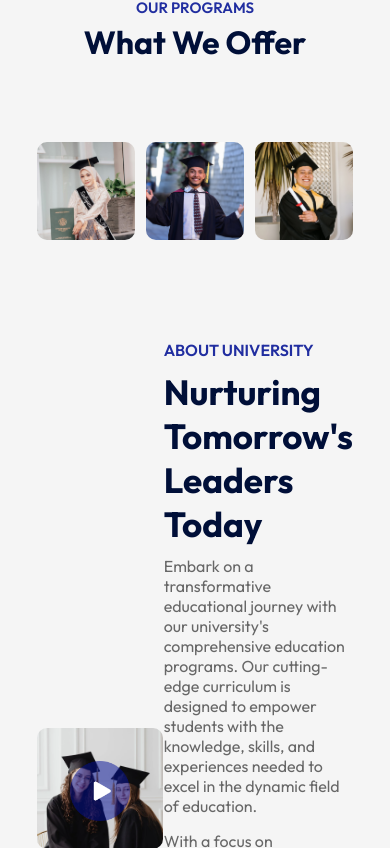
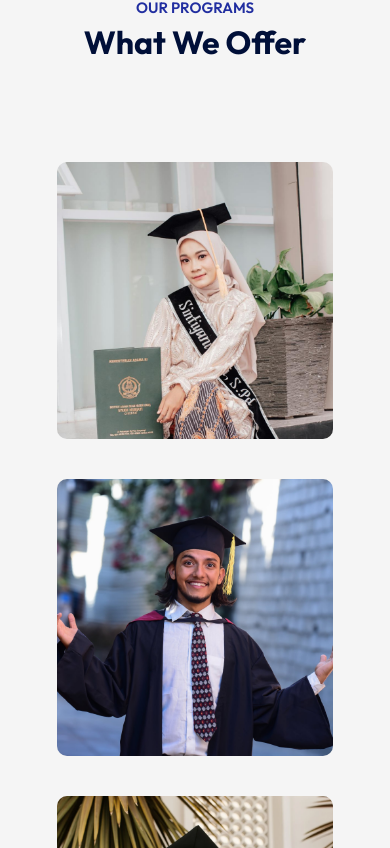
Before and after one commit to MarufHasanShihab/Edusity, a React (Vite) app: page / in a window 390 px wide. Shown: the part 916-1764 px from the top of the page. Built offline with nearby package versions, Linux system fonts and the light colour scheme.

Commit message:
added responsive full web page

```diff
--- a/src/components/About/About.css
+++ b/src/components/About/About.css
@@ -45,3 +45,20 @@
     color: #676767;
     margin-bottom: 15px;
 }
+
+
+/* media query */
+@media (max-width: 800px) {
+    .about{
+        flex-direction: column;
+    }
+
+    .about-left{
+        flex-basis: 100%;
+        margin: 20px;
+        order: 2;
+    }
+    .about-right{
+        flex-basis: 100%;
+    }
+}
--- a/src/components/Campus/Campus.css
+++ b/src/components/Campus/Campus.css
@@ -15,3 +15,14 @@
     width: 23%;
     border-radius: 10px;
 }
+
+/* medai query */
+@media (max-width:800px){
+    .gallery{
+        flex-wrap: wrap;
+    }
+    .gallery img{
+        width: 48%;
+        margin-bottom: 25px;
+    }
+}
--- a/src/components/Contact/Contact.css
+++ b/src/components/Contact/Contact.css
@@ -57,3 +57,15 @@
     display: block;
     margin: 20px 0;
 }
+
+
+/* media query */
+@media (max-width:700px){
+    .contact{
+        display: block;
+    }
+
+    .contact-col{
+        padding: 20px;
+    }
+}
--- a/src/components/Footer/Footer.css
+++ b/src/components/Footer/Footer.css
@@ -12,3 +12,17 @@
     display: inline-block;
     margin-left: 20px;
 }
+
+/* media query */
+@media (max-width:600px){
+    .footer{
+        display: block;
+        text-align: center;
+    }
+    ul{
+        margin-top: 10px;
+    }
+    ul li{
+        margin: 10px;
+    }
+}
--- a/src/components/Programs/Programs.css
+++ b/src/components/Programs/Programs.css
@@ -45,3 +45,14 @@
     opacity: 1;
     padding-top: 0;
 }
+
+/* media query */
+@media (max-width:650px){
+    .programs{
+        flex-direction: column;
+    }
+    .program{
+        flex-basis: 100%;
+        margin: 20px;
+    }
+}
--- a/src/components/Testimonials/Testimonials.css
+++ b/src/components/Testimonials/Testimonials.css
@@ -62,3 +62,42 @@
 .user-info h3{
     color: #212EA0;
 }
+
+/* media query */
+@media (max-width: 800px) {
+    .testimonials{
+        padding: 0 40px;
+    }
+    .back-btn, .next-btn{
+        padding: 10px;
+        width: 35px;
+    }
+    .testimonials ul li{
+        padding: 10px;
+    }
+    .slide{
+        padding: 10px;
+    }
+
+    .user-info img{
+        width: 50px;
+        border: 3px solid #212EA0;
+    }
+}
+
+
+@media (max-width: 600px) {
+    .user-info {
+        display: block;
+        margin-bottom: 10px;
+        font-size: 12px;
+    }
+
+    .user-info h3{
+        font-size: 16px;
+    }
+
+    .slide p{
+        font-size: 12px;
+    }
+}
```
